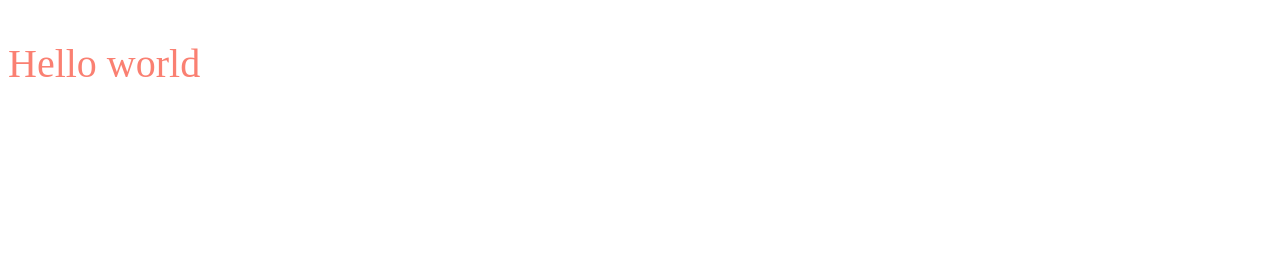
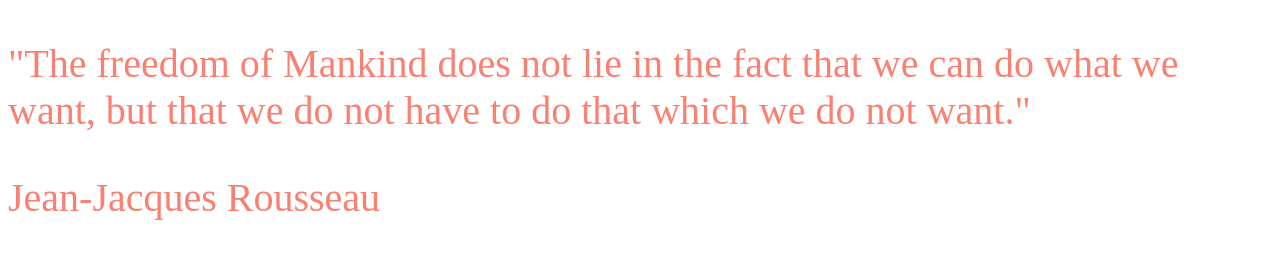
Before and after one commit to gajerszilard/simple-quote-page, a plain HTML site: page index.html in a window 1280 px wide. Drawn offline with Linux system fonts and the light colour scheme.

Commit message:
create base html

```diff
--- a/index.html
+++ b/index.html
@@ -5,8 +5,10 @@
   <title></title>
   <meta name="viewport" content="width=device-width, initial-scale=1">
     <link rel="stylesheet" href="main.css" type="text/css">
+    <link href="https://fonts.googleapis.com/css?family=Crimson+Text|Julius+Sans+One" rel="stylesheet">
 </head>
 <body>
- <p>Hello world</p>
+ <p class="quote">"The freedom of Mankind does not lie in the fact that we can do what we want, but that we do not have to do that which we do not want."</p>
+    <p class="author">Jean-Jacques Rousseau</p>
 </body>
 </html>
```
